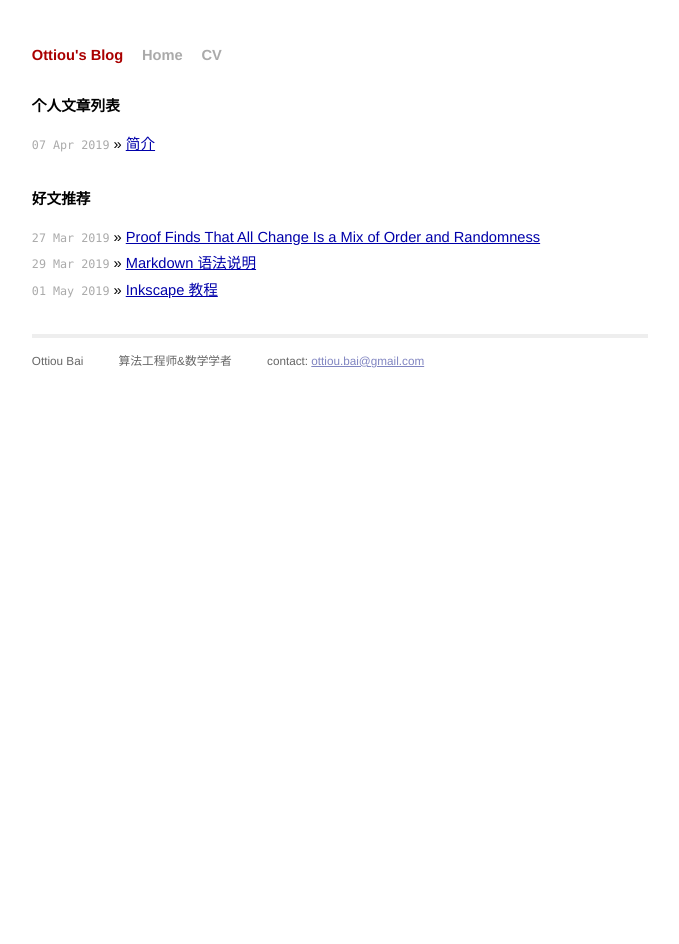
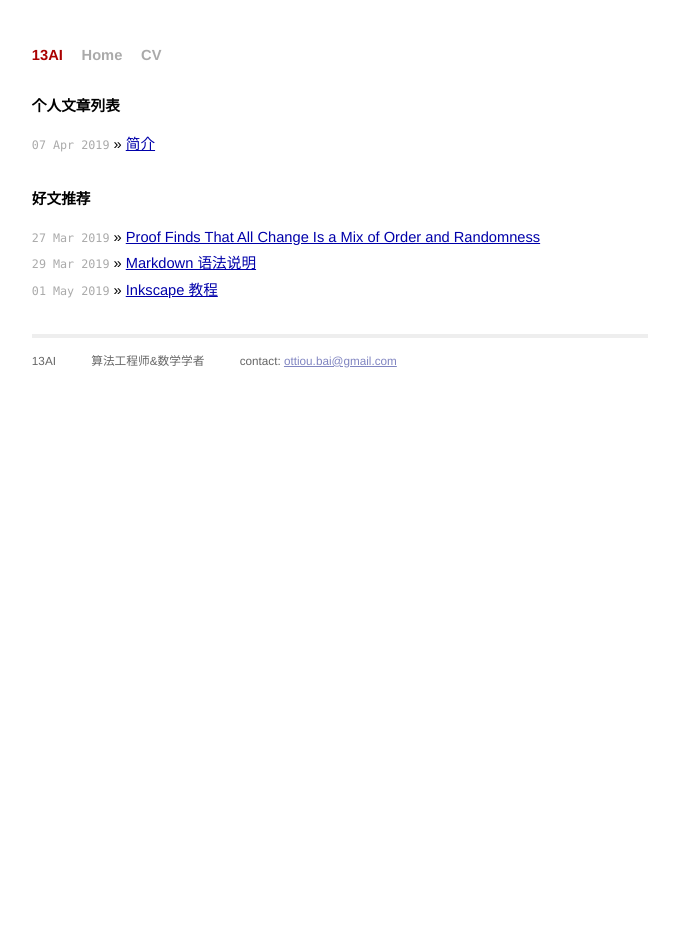
Before and after one commit to xiang-bai/xiang-bai.github.io, a Jekyll site: the page built from index.md, in a window 1280 px wide. Shown: the whole page, without its empty margins (300-979 px from the left). Built offline with Jekyll 4.4.1, drawn with Linux system fonts in a browser that asks for light colours.

Commit message:
Update default.html

```diff
--- a/_layouts/default.html
+++ b/_layouts/default.html
@@ -1,12 +1,12 @@
 <!DOCTYPE html>
-<html xmlns="http://www.ottiou.tw" xml:lang="en" lang="en-us">
+<html xmlns="http://www.13ai.club" xml:lang="en" lang="en-us">
 
 <head>
    <meta http-equiv="content-type" content="text/html; charset=utf-8" />
    <link rel="shortcut icon" href="/favicon.ico" type="image/x-icon"/>
    <title>{{ page.title }}</title>
    <meta name="author" content="Ottiou Bai" />
-   <link href="http://www.ottiou.tw" rel="alternate" title="Ottiou Bai" type="application/atom+xml" />
+   <link href="http://www.13ai.club" rel="alternate" title="13AI" type="application/atom+xml" />
    <!-- <meta name="readability-verification" content="QCzSs992GxmRYRKVpPeZ6LE2tS8aYKxsSSQKV8YM"/> -->
 
    <!-- syntax highlighting CSS -->
@@ -34,7 +34,7 @@
 <div class="site">
   <div class="title">
 	<!-- <img src="/images/logo.png"/></a> -->
-    <a href="/">Ottiou's Blog</a>
+    <a href="/">13AI</a>
     <a class="extra" href="/">Home</a>
 	<a class="extra" href="/pak-cv.pdf">CV</a>
   </div>
@@ -44,7 +44,7 @@
   <div class="footer">
     <div class="contact">
       <p>
-        Ottiou Bai
+        13AI
         <!--<br />
 		算法工程师
 		<br />
```
